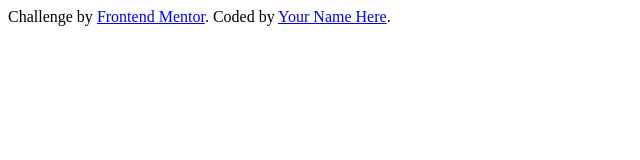
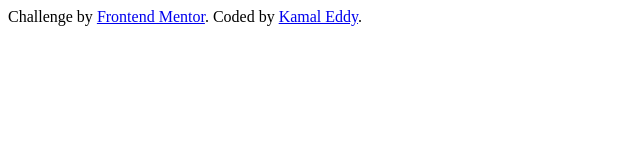
Before and after one commit to kamaleddy/recipe_page, a plain HTML site: page index.html in a window 1280 px wide. Shown: the full height of the page, 0-640 px from the left. Drawn offline with Linux system fonts and the light colour scheme.

Commit message:
update footer area

```diff
--- a/index.html
+++ b/index.html
@@ -22,7 +22,9 @@
         Challenge by
         <a href="https://www.frontendmentor.io?ref=challenge" target="_blank"
           >Frontend Mentor</a
-        >. Coded by <a href="#">Your Name Here</a>.
+        >. Coded by
+        <a href="https://www.frontendmentor.io/profile/kamaleddy">Kamal Eddy</a
+        >.
       </div>
     </footer>
   </body>
```
